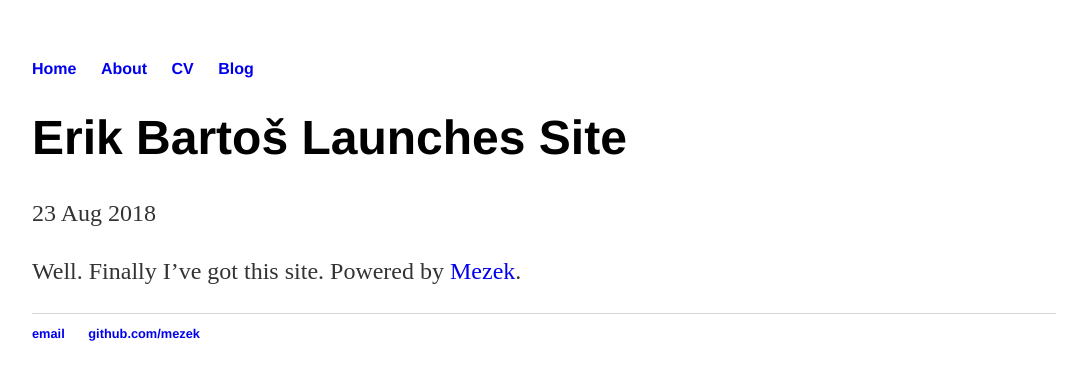
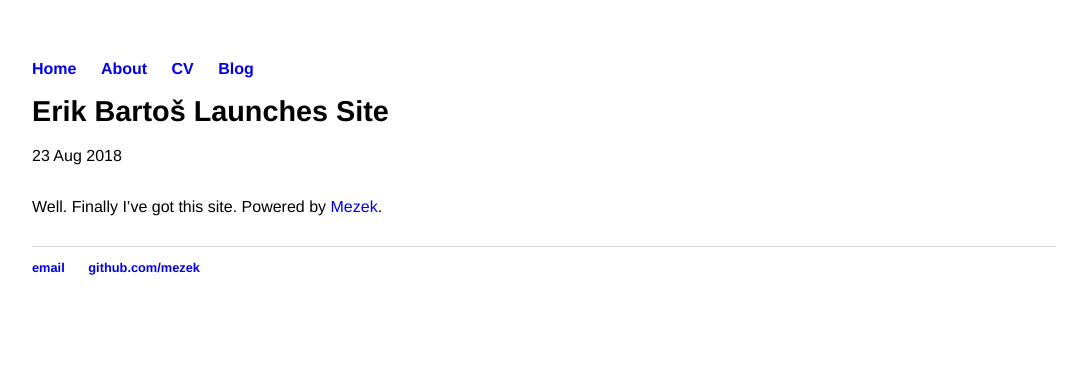
Before and after one commit to Mezek/mezek.github.io, a Jekyll site: the page built from _posts/2018-08-23-first-post.md, in a window 1280 px wide. Shown: the top 380 px of the page, without its empty margins (96-1183 px from the left). Built offline with Jekyll 4.4.1, drawn with Linux system fonts in a browser that asks for light colours.

Commit message:
Update main.css

```diff
--- a/css/main.css
+++ b/css/main.css
@@ -1,6 +1,7 @@
 body {
 	margin: 60px auto;
 	width: 1024px;
+	font-family: 'Helvetica', 'Arial', 'Calibri', 'ff-enzo-web', 'Sans-Serif';
 }
 
 nav ul, footer ul {
@@ -31,13 +32,29 @@ a:hover {
 
 h1 {
 	font-size: 3em;
-	font-family:'Helvetica', 'Arial', 'Sans-Serif';
+	clear: left;
+	font-size: 1.8em;
+	margin-bottom: 0.5em;
+	margin-top: 0.32em;
+	line-height: 1.19em;
+}
+
+.subheading {
+	color: #131313;
+	font-size: 1.6em;
+	line-height: 1.5em;
+	font-weight: 400;
+	font-style: normal;
+	text-align: left;
+	margin: 0em 0 1em 0;
 }
 
 p {
-    font-size: 1.5em;
-    line-height: 1.4em;
-    color: #333;
+	font-size: 1em;
+	line-height: 1.618em;
+	margin-bottom: 1.618em;
+	margin-top: 0;
+	clear: both;
 }
 
 footer {
```
